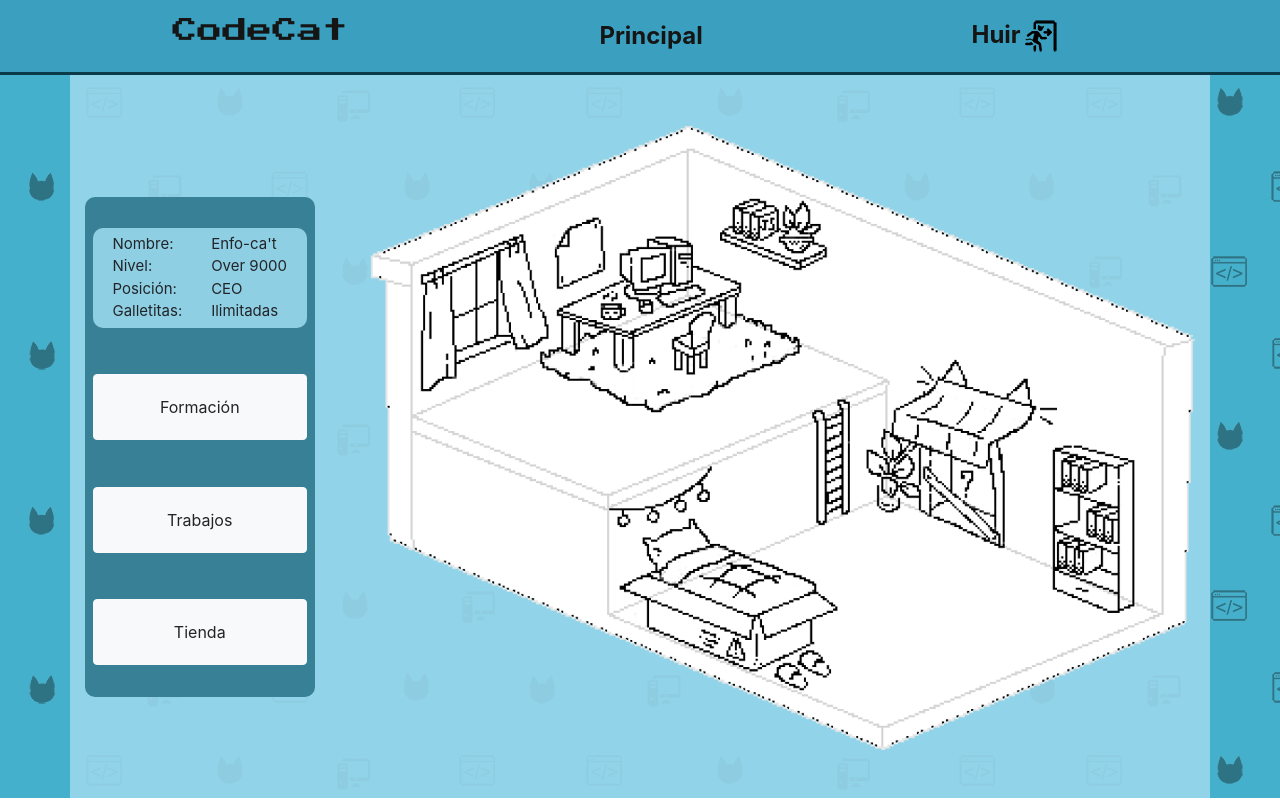
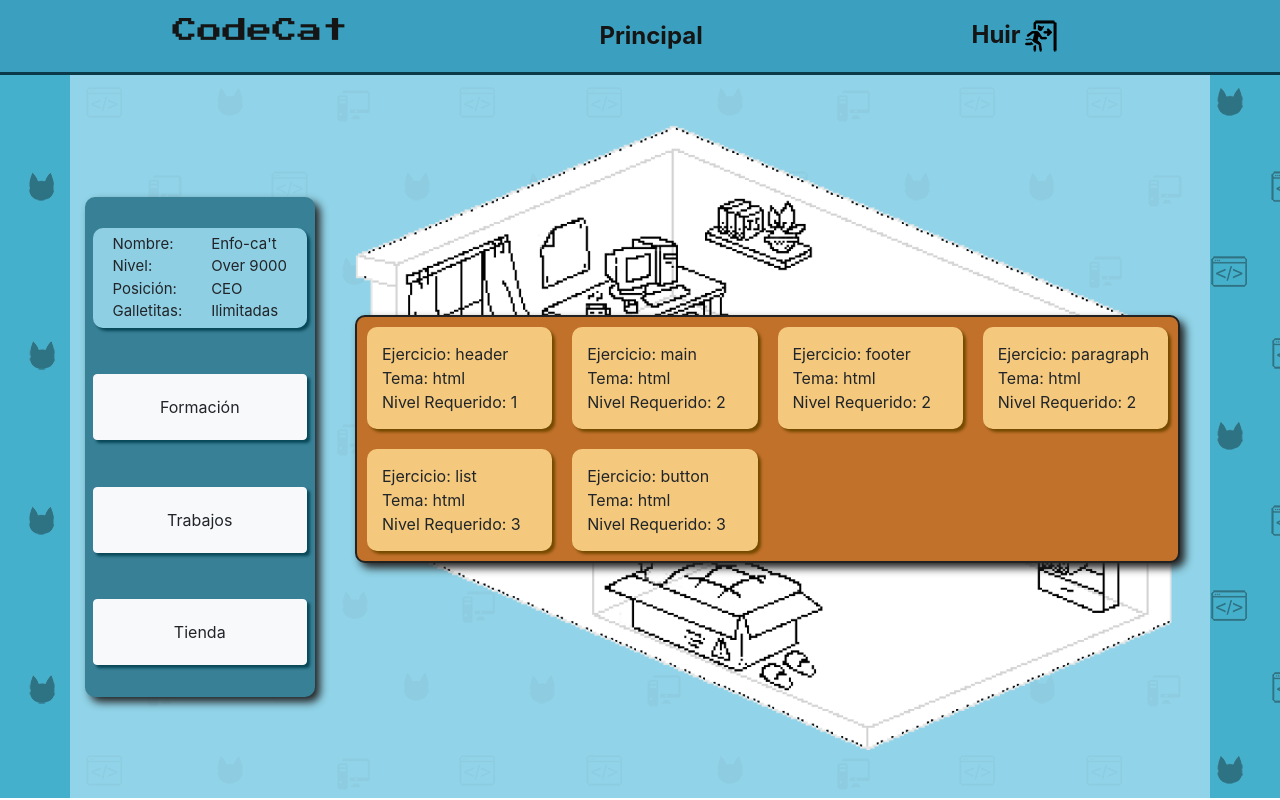
Before and after one commit to aaraquedesarrollo/codecat-front, a React (Create React App) app: page /codecat in a window 1280 px wide. Built offline with nearby package versions, Linux system fonts and the light colour scheme; no server answers; sample sign-in values are in the browser's storage.

Commit message:
Creacion ventana de ejercicios con map, y estilo CodeCat

```diff
--- /dev/null
+++ b/src/components/CodeCat/Ejercicio.js
@@ -0,0 +1,16 @@
+export const Ejercicio = (props) => {
+  const { ejercicio } = props;
+  return (
+    <>
+      <li className="elemento-ejercicios col-3">
+        <div className="ejercicio">
+          <ul className="list-unstyled">
+            <li>Ejercicio: {ejercicio.nombre}</li>
+            <li>Tema: {ejercicio.tema}</li>
+            <li>Nivel Requerido: {ejercicio.nivelRequerido}</li>
+          </ul>
+        </div>
+      </li>
+    </>
+  );
+};
--- a/src/components/CodeCat/Habitacion.js
+++ b/src/components/CodeCat/Habitacion.js
@@ -1,7 +1,25 @@
+import { Ejercicio } from "./Ejercicio";
+
 export const Habitacion = () => {
+  const ejercicios = [
+    { numero: 1, nombre: "header", nivelRequerido: "1", tema: "html" },
+    { numero: 2, nombre: "main", nivelRequerido: "2", tema: "html" },
+    { numero: 3, nombre: "footer", nivelRequerido: "2", tema: "html" },
+    { numero: 4, nombre: "paragraph", nivelRequerido: "2", tema: "html" },
+    { numero: 5, nombre: "list", nivelRequerido: "3", tema: "html" },
+    { numero: 6, nombre: "button", nivelRequerido: "3", tema: "html" },
+  ];
   return (
     <section className="col-9">
-      <div className="habitacion"></div>
+      <div className="habitacion row">
+        <section className="ventana-ejercicios col-12">
+          <ul className="listado-ejercicios list-unstyled row">
+            {ejercicios.map((ejercicio) => (
+              <Ejercicio key={ejercicio.numero} ejercicio={ejercicio} />
+            ))}
+          </ul>
+        </section>
+      </div>
     </section>
   );
 };
--- a/src/index.css
+++ b/src/index.css
@@ -2,6 +2,7 @@
   --color-primario: hsla(194, 67%, 76%, 0.9);
   --color-secundario: hsl(194, 53%, 49%);
   --color-formulario: #388096;
+  --sombra-cajas: 5px 5px 8px #222;
 }
 
 .cabecera {
@@ -148,6 +149,7 @@
   flex-direction: column;
   justify-content: space-around;
   border-radius: 10px;
+  box-shadow: var(--sombra-cajas);
 }
 
 .info-cat {
@@ -158,6 +160,7 @@
   background-color: var(--color-primario);
   border-radius: 10px;
   font-size: 10px;
+  box-shadow: 3px 3px 3px #084757;
 }
 
 .lista-info {
@@ -166,6 +169,31 @@
 
 .boton-menu {
   padding: 20px 0;
+  box-shadow: 3px 3px 3px #084757;
+}
+
+.ventana-ejercicios {
+  display: flex;
+  align-items: center;
+}
+
+.listado-ejercicios {
+  background-color: #c1712a;
+  border: 2px solid #222;
+  border-radius: 10px;
+  align-items: center;
+  box-shadow: var(--sombra-cajas);
+}
+
+.elemento-ejercicios {
+  padding: 10px;
+}
+
+.ejercicio {
+  padding: 15px;
+  background-color: #f4c97d;
+  border-radius: 10px;
+  box-shadow: 3px 3px 3px #744900;
 }
 
 @media (min-width: 992px) {
```
